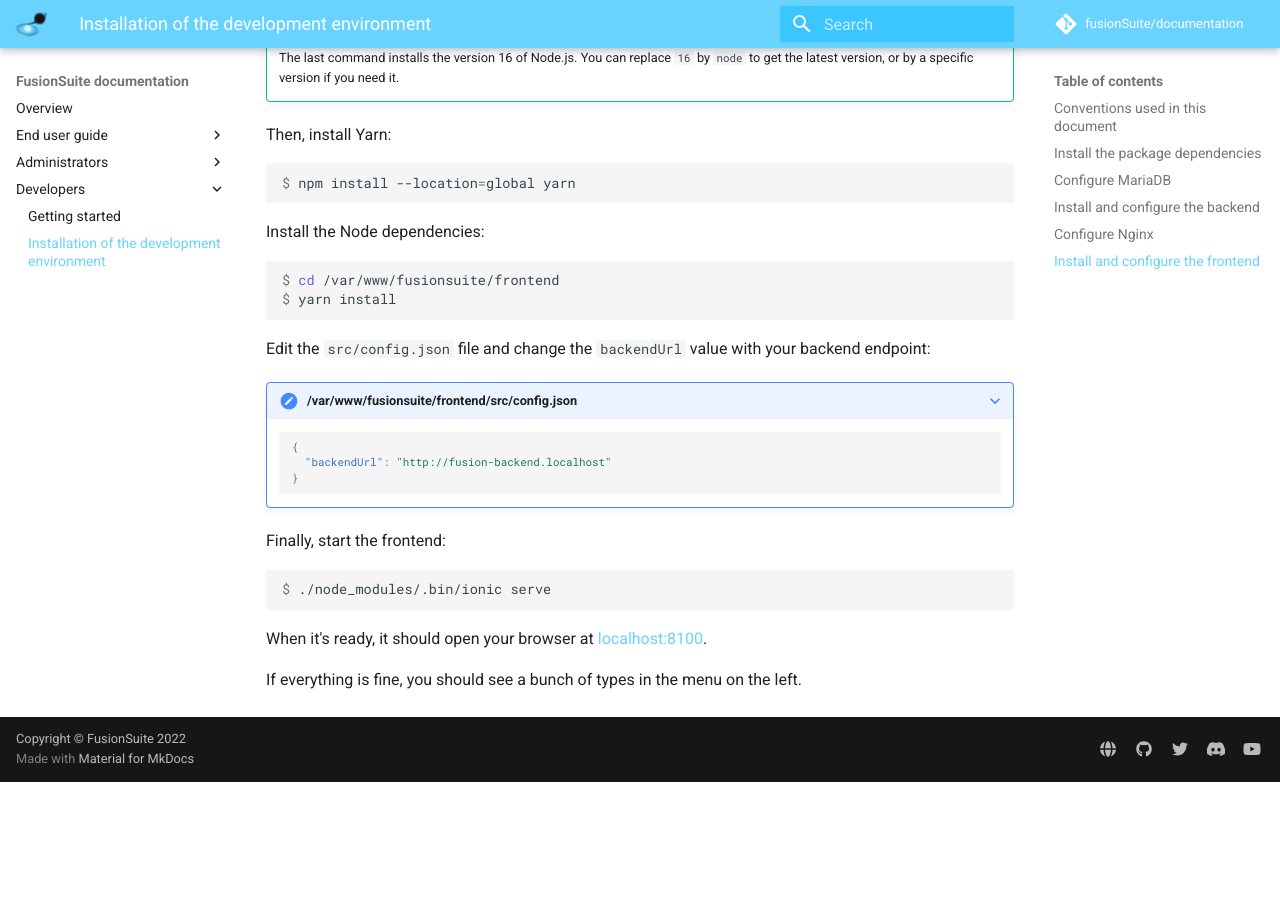
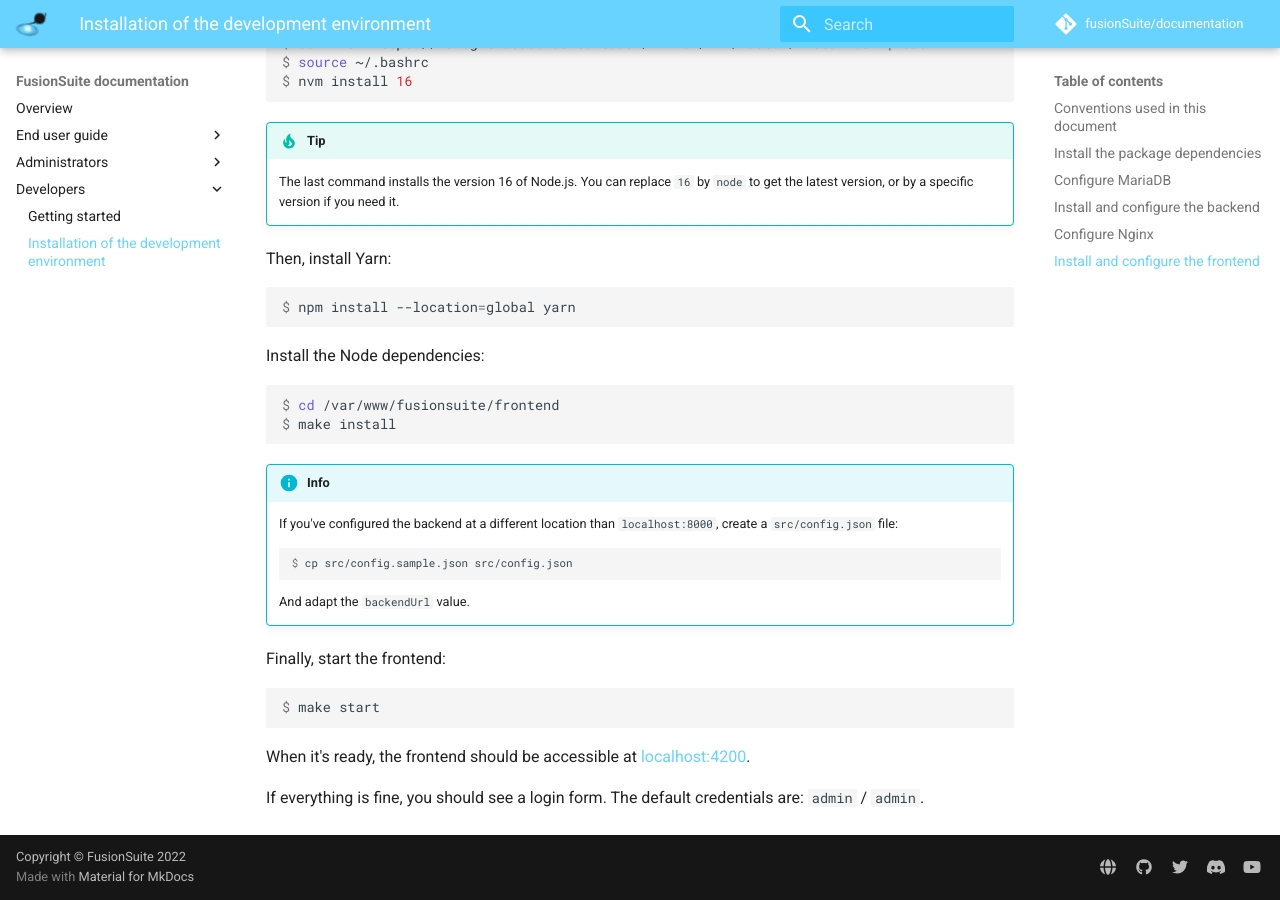
Before and after one commit to fusionSuite/documentation, an MkDocs documentation site: the page built from docs/developers/installation.md, in a window 1280 px wide and 900 px high, scrolled down 3457 px. Built offline with MkDocs 1.6.1 and Material for MkDocs 9.7.7, drawn with Linux system fonts in a browser that asks for light colours; comment, search, counter and statistics services are not loaded; before the commit the page ends 4239 px from its top, so only the background shows below that; some of the changed text lies outside the part shown.

Commit message:
Adapt the documentation to the new frontend

````diff
--- a/docs/developers/installation.md
+++ b/docs/developers/installation.md
@@ -103,10 +103,10 @@ You now have to configure Nginx to serve the backend. Create a new file named
 ???+ note "/etc/nginx/sites-available/fusionsuite.conf"
     ```nginx
     server {
-        listen 80;
-        listen [::]:80;
+        listen 8000;
+        listen [::]:8000;
 
-        server_name fusion-backend.localhost;
+        server_name localhost;
         root /var/www/fusionsuite/backend/public;
         index index.html index.php;
 
@@ -126,6 +126,11 @@ You now have to configure Nginx to serve the backend. Create a new file named
     }
     ```
 
+!!! info
+    By default, in development, the frontend expects to find the backend at
+    `localhost:8000`. It is also possible to specify a custom URL for the
+    backend, it will be explained how below.
+
 !!! tip
     You can check your configuration is correct with the command `nginx -t`.
 
@@ -136,9 +141,9 @@ Then, enable this configuration:
 # systemctl reload nginx
 ```
 
-The backend should now be accessible at [fusion-backend.localhost](http://fusion-backend.localhost).
+The backend should now be accessible at [localhost:8000](http://localhost:8000).
 
-You can check the database is correctly configured at [fusion-backend.localhost/v1/status](http://fusion-backend.localhost/v1/status).
+You can check the database is correctly configured at [localhost:8000/v1/status](http://localhost:8000/v1/status).
 If it’s correct, it will return the following Json:
 
 ```json
@@ -177,25 +182,26 @@ Install the Node dependencies:
 
 ```console
 $ cd /var/www/fusionsuite/frontend
-$ yarn install
+$ make install
 ```
 
-Edit the `src/config.json` file and change the `backendUrl` value with your
-backend endpoint:
+!!! info
+    If you've configured the backend at a different location than `localhost:8000`,
+    create a `src/config.json` file:
 
-???+ note "/var/www/fusionsuite/frontend/src/config.json"
-    ```json
-    {
-      "backendUrl": "http://fusion-backend.localhost"
-    }
+    ```console
+    $ cp src/config.sample.json src/config.json
     ```
+
+    And adapt the `backendUrl` value.
 
 Finally, start the frontend:
 
 ```console
-$ ./node_modules/.bin/ionic serve
+$ make start
 ```
 
-When it's ready, it should open your browser at [localhost:8100](http://localhost:8100).
+When it's ready, the frontend should be accessible at [localhost:4200](http://localhost:4200).
 
-If everything is fine, you should see a bunch of types in the menu on the left.
+If everything is fine, you should see a login form. The default credentials
+are: `admin` / `admin`.
````
Also changed, not shown: docs/administrators/installation/frontend.md (+24 -15 lines), docs/developers/index.md (+0 -2 lines).
